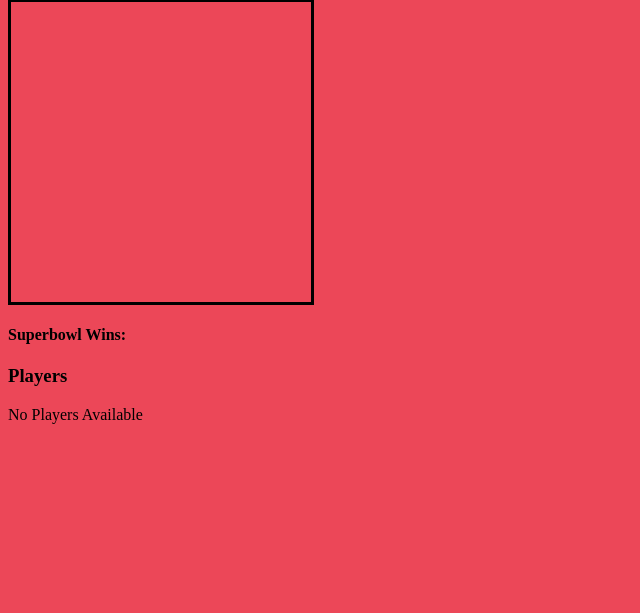
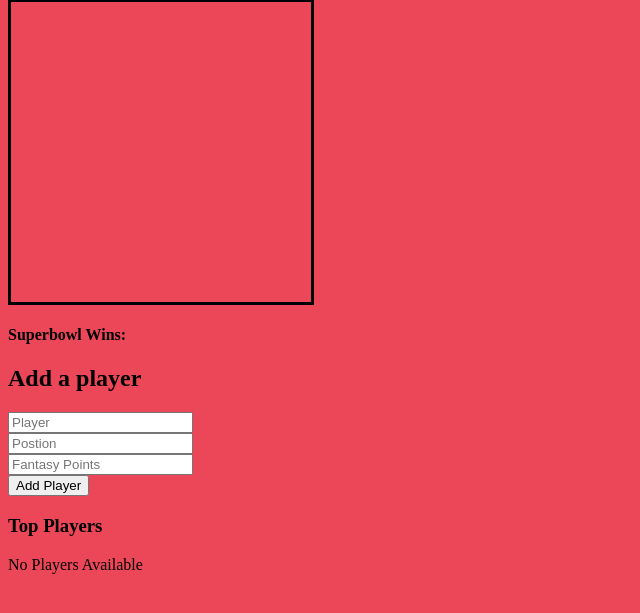
Before and after one commit to Signal-flow12/NFL_Teams, a Django app: template main_app/templates/team_detail.html in a window 1280 px wide. Shown: the part 143-756 px from the top of the page, without its empty margins (0-640 px from the left). Run offline with Django 4.2, Linux system fonts and the light colour scheme; the template is opened without the code that fills it, so the values that code supplies are empty.

Commit message:
Create player form working

```diff
--- a/main_app/templates/team_detail.html
+++ b/main_app/templates/team_detail.html
@@ -9,12 +9,54 @@
 <h3>{{team.conference}}</h3>
 <h4>Superbowl Wins: {{team.superbowlwins}}</h4>
 
+<h2> Add a player </h2>
+
+<!-- inside detail songs element below the header -->
+
+<!-- Here you can see the action we provided
+  is to the song_create route with the artist pk -->
+  <form class="mb-5" action="{% url 'player_create' team.pk %}" method="post">
+      {% csrf_token %}
+      <div class="field has-addons">
+          <div class="control">
+              <input
+                  class="input"
+                  type="text"
+                  name="playername"
+                  placeholder="Player"
+                  required
+              />
+          </div>
+          <div class="control">
+              <input
+                  class="input"
+                  type="text"
+                  name="postion"
+                  placeholder="Postion"
+                  required
+              />
+          </div>
+          <div class="control">
+              <input
+                  class="input"
+                  type="text"
+                  name="points"
+                  placeholder="Fantasy Points"
+                  required
+              />
+          </div>
+          <div class="control">
+              <input class="button is-primary" type="submit" value="Add Player" />
+          </div>
+      </div>
+  </form>
+
 <!-- inside container -->
-<div class="detail__songs mb-5">
-    <h3 class="title is-3">Players</h3>
+<div>
+    <h3 class="title is-3">Top Players</h3>
 
     {% for player in team.players.all %}
-    <div class="song">
+    <div>
       <span>{{forloop.counter}}</span>
       <span><b>{{player.playername}}</b></span>
       <span> - Postion:{{player.postion}}</span>
@@ -30,6 +72,7 @@
 
     {% endfor %}
   </div>
-<!--  above about section  -->
+
+
 
 {% endblock %}
--- a/main_app/urls.py
+++ b/main_app/urls.py
@@ -6,4 +6,5 @@ urlpatterns = [
     path('about/', views.About.as_view(), name='about'),
     path('teams/', views.TeamsList.as_view(), name='teams_list'),
     path('teams/<int:pk>/', views.TeamDetail.as_view(), name="team_detail"),
+    path('teams/<int:pk>/players/new', views.PlayerCreate.as_view(), name="player_create"),
 ]
```
Also changed, not shown: main_app/views.py (+13 -2 lines).
